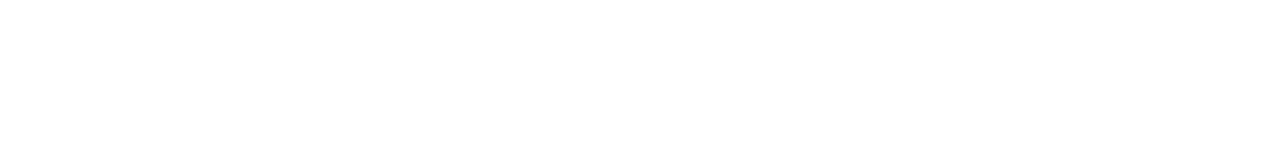
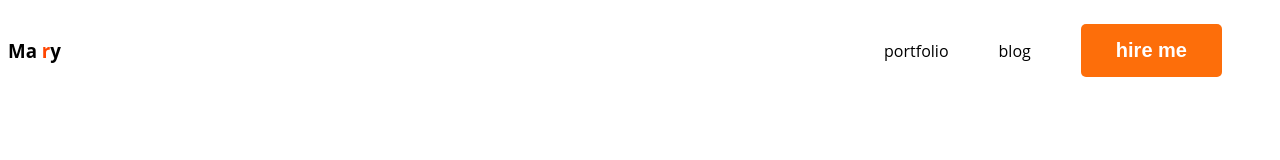
Before and after one commit to ebrahim778/developer-portfulio, a plain HTML site: page index.html in a window 1280 px wide. Drawn offline with Linux system fonts and the light colour scheme.

Commit message:
image add

```diff
--- a/index.html
+++ b/index.html
@@ -1,17 +1,27 @@
 <!DOCTYPE html>
 <html lang="en">
-<head>
     <meta charset="UTF-8">
     <meta name="viewport" content="width=device-width, initial-scale=1.0">
     <title>web developer portfolio</title>
-</head>
-<body>
-    <head>
-        <main>
-            <footer>
+    <link rel="stylesheet" href="styles/portfolio.css"> </link>
 
-            </footer>
+    <body>
+        <header>
+            <nav>
+                <h3 class="nav-title"> Ma <span class="text-primary">r</span>y</h3>
+                <ul>
+                    <li> <a href="">portfolio </a></li>
+                    <li><a href="">blog </a> </li>
+                    <li>
+                    <button class="primary">hire me </button>
+                    </li>
+                </ul>
+            </nav>
+                <footer>
+
+                </footer>
+
         </main>
-    </head>
+
 </body>
 </html>
--- /dev/null
+++ b/styles/portfolio.css
@@ -0,0 +1,43 @@
+/* common shared styles*/
+body {
+    font-family: 'Open Sans',
+    sans-serif;
+}
+
+/* nav related styles */
+
+nav {
+    display:flex;
+    justify-content: space-between;
+    align-items: center;
+}
+.text-primary{
+    color:orangered;
+}
+.nav-title{
+color:black;
+font-size: 45x;
+font-weight:800px;
+}
+.primary{
+border-radius: 5px;
+background: #FD6E0A;
+border:0;
+color:white;
+font-size: 20px;
+font-weight: 700;
+padding:15px 35px;
+}
+nav > ul {
+    display:flex;
+    align-items: center;
+}
+nav li{
+    list-style:none;
+    margin-right:50px;
+
+}
+nav a {
+    text-decoration: none;
+    color:black;
+}
```
